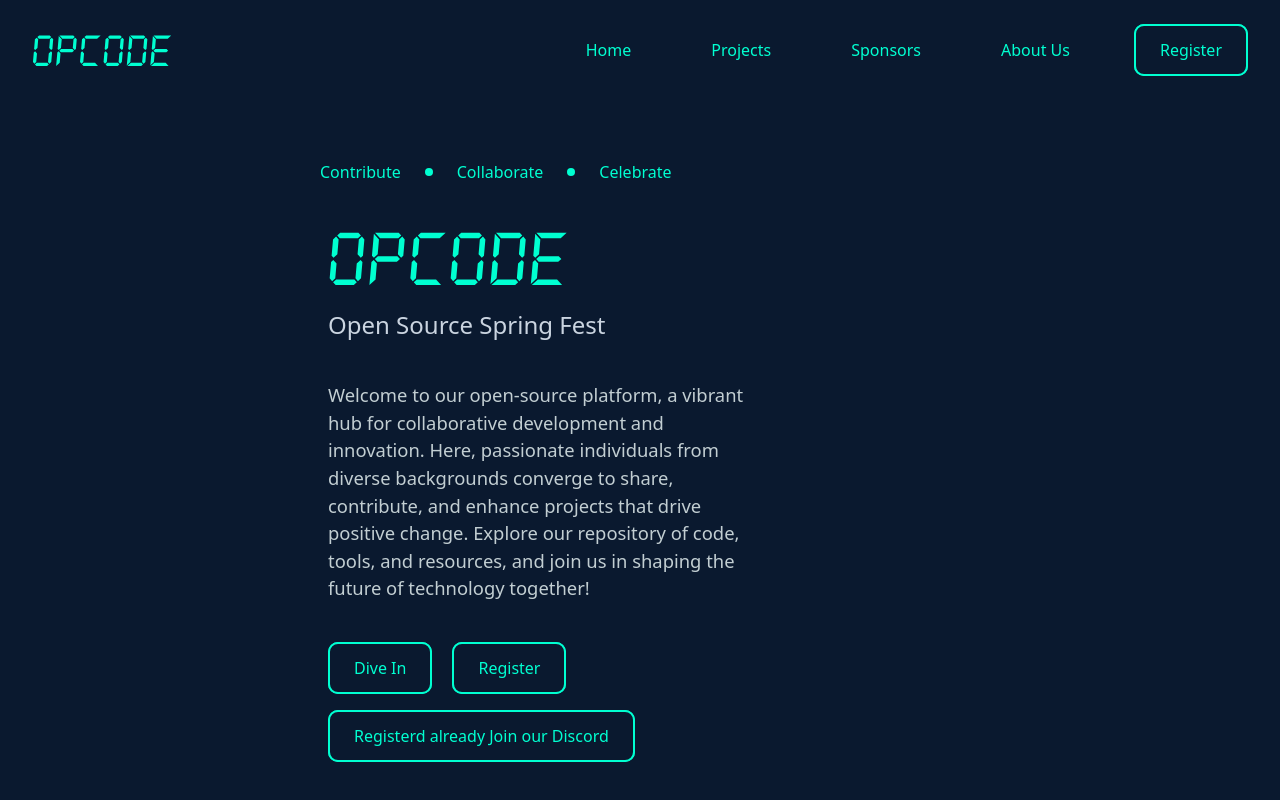
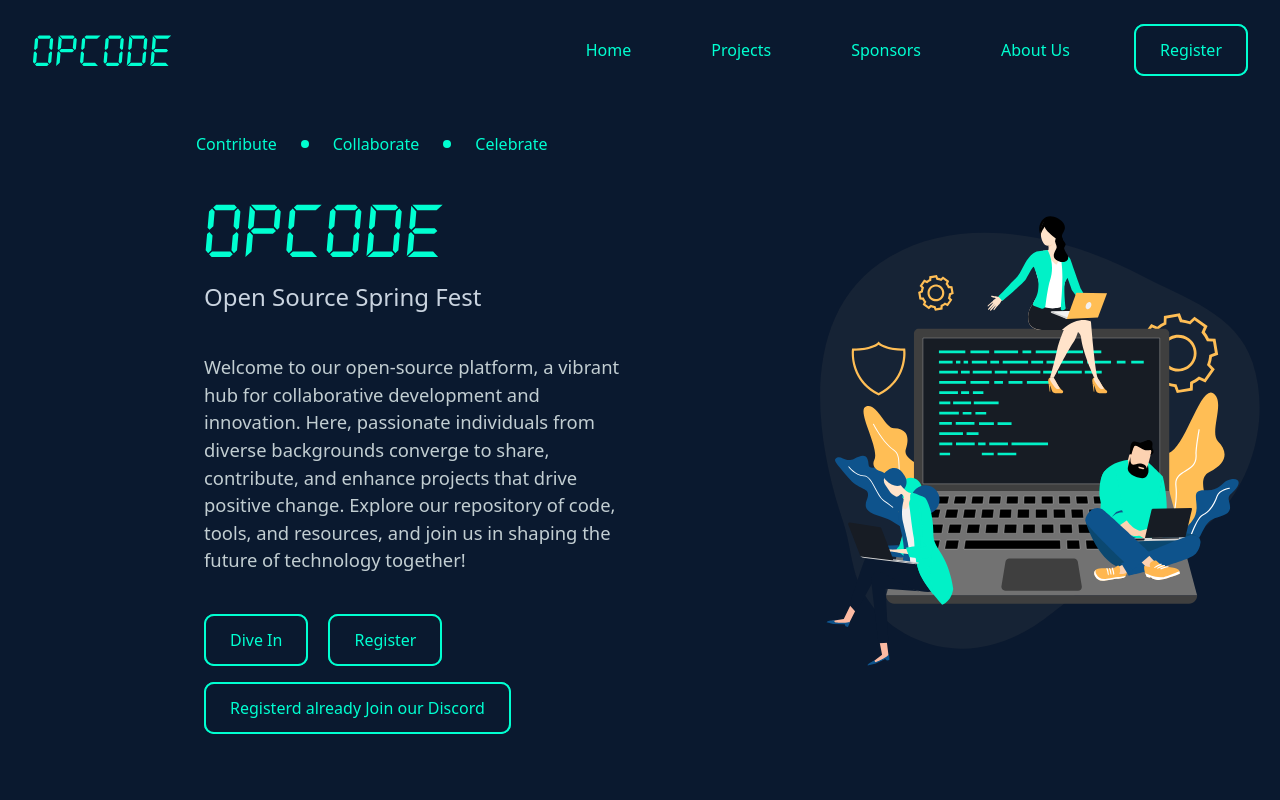
Before and after one commit to PerHac13/OPCODE, a React (Vite) app: page / in a window 1280 px wide. Shown: the top 800 px of the page. Built offline with nearby package versions, Linux system fonts and the light colour scheme.

Commit message:
Photo added

```diff
--- a/src/pages/Home/Home.jsx
+++ b/src/pages/Home/Home.jsx
@@ -1,11 +1,13 @@
 import logo from '../../assets/logo.svg';
 import Button from '../../components/Button/Button';
 import About from './about_fest';
-
+import h_logo from '../../assets/Home_logo.svg'
 const Home = () => {
   return (
-    <div className='sm:px-8 md:px-2 lg:px-[9rem] lg:py-[3rem]'>
-
+    // <div className='sm:px-8 md:px-2 lg:px-[9rem] lg:py-[3rem]'>
+      <div className='p-5'>
+      <div className='flex justify-center items-center min-w-10'>
+            <div>
                           <div className='px-[1rem] lg:mx-[10rem] md:mx-[6rem] sm:mx-[4rem] lg:w-[30rem] pb-[3rem] overflow-hidden'>
                         <div className="flex text-[#00FFD1] items-center gap-6 mb-[3rem] pt-[2rem]">
                                 <div>Contribute</div>
@@ -19,7 +21,11 @@ const Home = () => {
                         <br></br>
                         <p className='text-[#CAD4E0] text-2xl'>Open Source Spring Fest</p>
                         <br></br>
+                        <div>
+
+                        </div>
                         <p className="text-[#c2ced2]  text-[1.15rem] [text-align:left] py-[1rem]">Welcome to our open-source platform, a vibrant hub for collaborative development and innovation. Here, passionate individuals from diverse backgrounds converge to share, contribute, and enhance projects that drive positive change. Explore our repository of code, tools, and resources, and join us in shaping the future of technology together!</p>
+
                         <br></br>
                         <div className='flex flex-col items-start gap-4'>
                         <div className='flex gap-5 '>
@@ -30,6 +36,14 @@ const Home = () => {
                         </div>
                       </div>
                     </div>
+            </div>
+
+            <div className='[@media (max-width:1000px) {display:hidden}]'>
+              <img src={h_logo}></img>
+            </div>
+      </div>
+
+
       <About/>
     </div>
   )
```
Also changed, not shown: src/assets/Home_logo.svg (added). Lines whose indentation alone changed are shown as unchanged.
